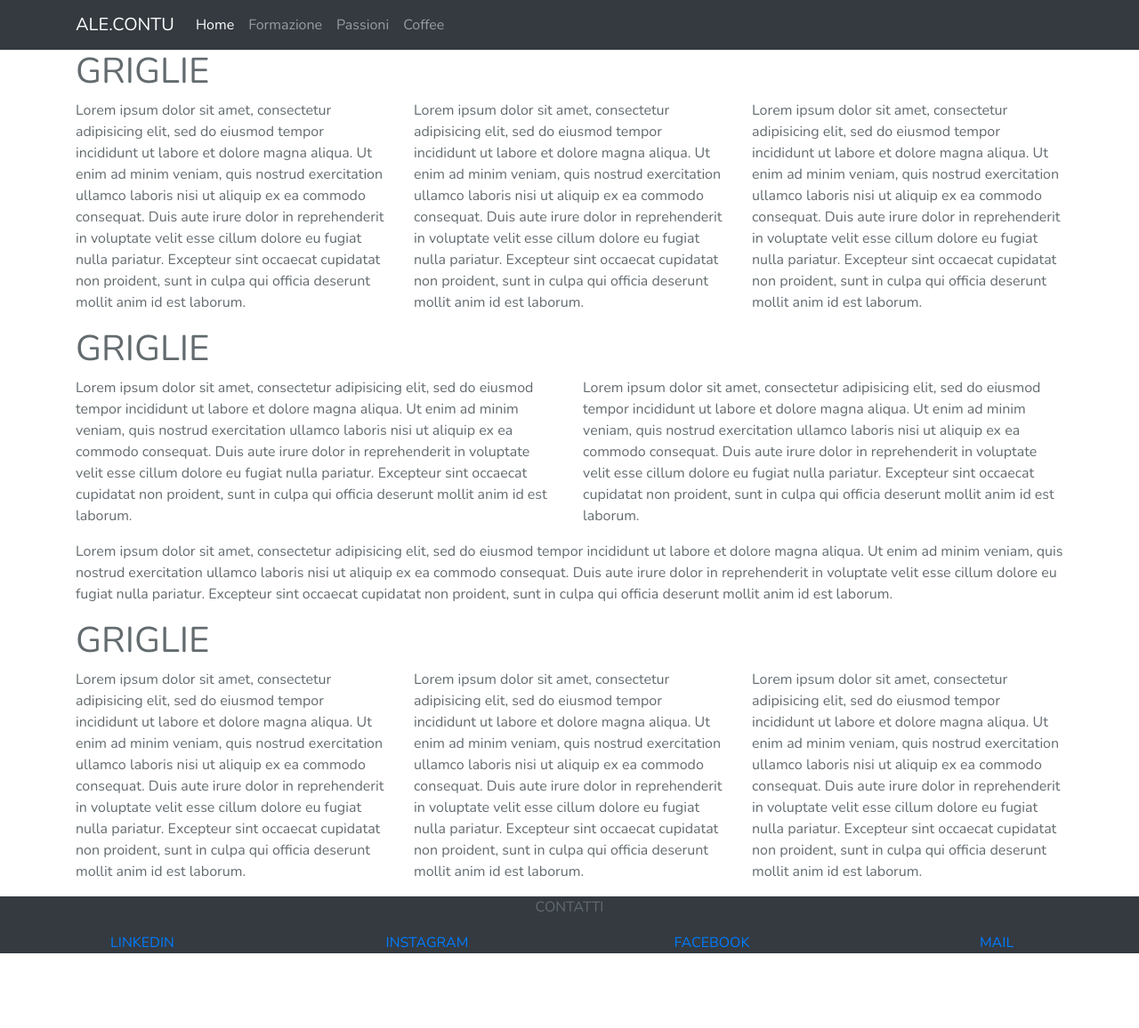
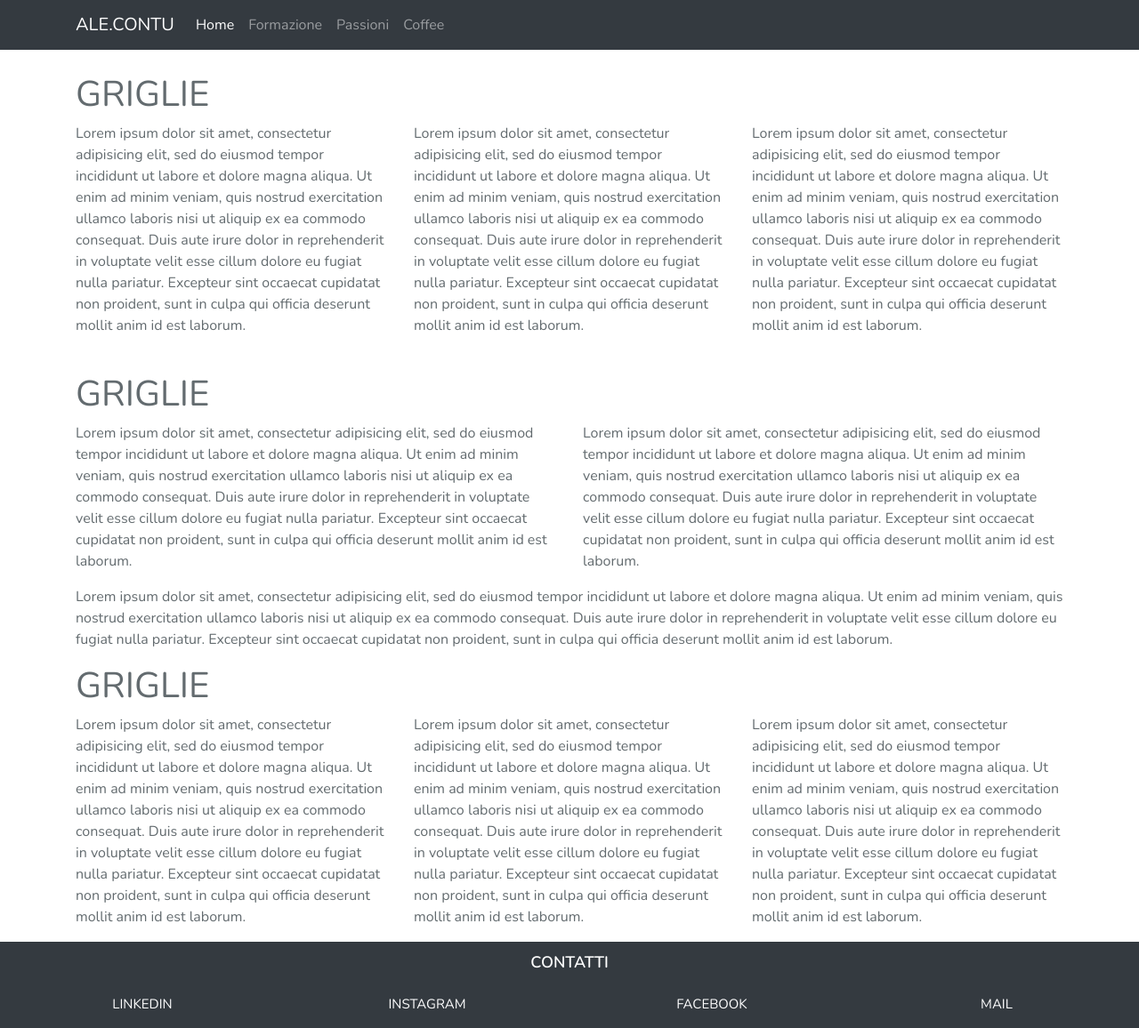
Before and after one commit to alecontuIT/alecontuIT.github.io, a plain HTML site: page index.html in a window 1280 px wide. Shown: the whole page at 89% size. Before the commit the page ends 1072 px from the top, so only its background shows below. Drawn offline with nearby package versions, Linux system fonts and the light colour scheme.

Commit message:
Add files via upload

```diff
--- a/css/index.css
+++ b/css/index.css
@@ -12,6 +12,37 @@ html, body {
 #logo:hover{
   color: #ddd;
 }
+
+.corpo{
+  padding-top: 2%;
+  padding-bottom: 2%;
+}
+/*-------------
+    FOOTER
+-------------*/
+
+.footer{
+  padding-bottom:  10px;
+  padding-top: 10px;
+}
+#contatti{
+  color: #fff;
+  font-weight: 800;
+  font-size: 18px;
+}
+#social{
+  padding: 5px;
+}
+.footer a{
+  font-size: 15px;
+  color: #fff;
+  text-decoration: none;
+}
+.footer a:hover{
+  font-size: 16px;
+}
+
+
 
 /*-------------
   ANIMAZIONI
```
